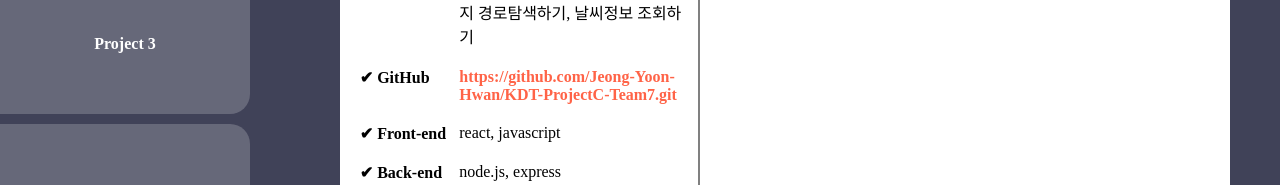
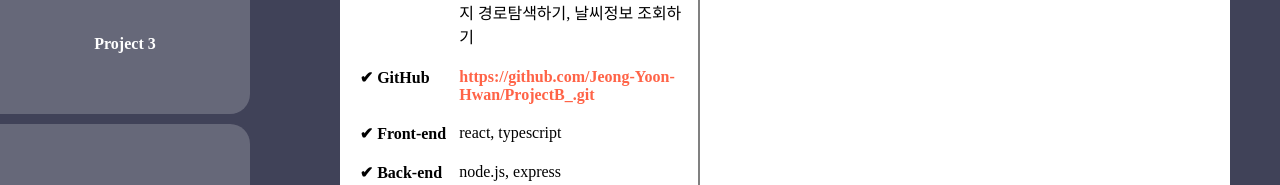
Before and after one commit to Jeong-Yoon-Hwan/my-portfolio, a React (Create React App) app: page /#/third in a window 1280 px wide. Shown: the part 536-721 px from the top of the page. Built offline with nearby package versions, Linux system fonts and the light colour scheme; a web font is replaced by a local one.

Commit message:
내용 설명 변경

```diff
--- a/src/pages/SecondList.js
+++ b/src/pages/SecondList.js
@@ -25,7 +25,7 @@ const SecondList = () =>{
             </div>
             <div>
               <div style={{width:100}}><b>✔ GitHub</b></div>
-              <div style={{textAlign:'left',width:'70%'}}><a style={{textDecoration: "none",color:'tomato',fontWeight:'bold'}} href="https://github.com/Jeong-Yoon-Hwan/KDT-ProjectC-Team7.git">https://github.com/Jeong-Yoon-Hwan/KDT-ProjectC-Team7.git</a></div>
+              <div style={{textAlign:'left',width:'70%'}}><a style={{textDecoration: "none",color:'tomato',fontWeight:'bold'}} href="https://github.com/Jeong-Yoon-Hwan/Stock_ProjectA.git">https://github.com/Jeong-Yoon-Hwan/Stock_ProjectA.git</a></div>
             </div>
             <div>
               <div style={{width:100}}><b>✔ Front-end</b></div>
--- a/src/pages/ThirdList.js
+++ b/src/pages/ThirdList.js
@@ -23,11 +23,11 @@ const ThirdList = () =>{
             </div>
             <div>
               <div style={{width:100}}><b>✔ GitHub</b></div>
-              <div style={{textAlign:'left',width:'70%'}}><a style={{textDecoration: "none",color:'tomato',fontWeight:'bold'}} href="https://github.com/Jeong-Yoon-Hwan/KDT-ProjectC-Team7.git">https://github.com/Jeong-Yoon-Hwan/KDT-ProjectC-Team7.git</a></div>
+              <div style={{textAlign:'left',width:'70%'}}><a style={{textDecoration: "none",color:'tomato',fontWeight:'bold'}} href="https://github.com/Jeong-Yoon-Hwan/ProjectB_.git">https://github.com/Jeong-Yoon-Hwan/ProjectB_.git</a></div>
             </div>
             <div>
               <div style={{width:100}}><b>✔ Front-end</b></div>
-              <div style={{textAlign:'left',width:'70%'}}>react, javascript</div>
+              <div style={{textAlign:'left',width:'70%'}}>react, typescript</div>
             </div>
             <div>
               <div style={{width:100}}><b>✔ Back-end</b></div>
```
